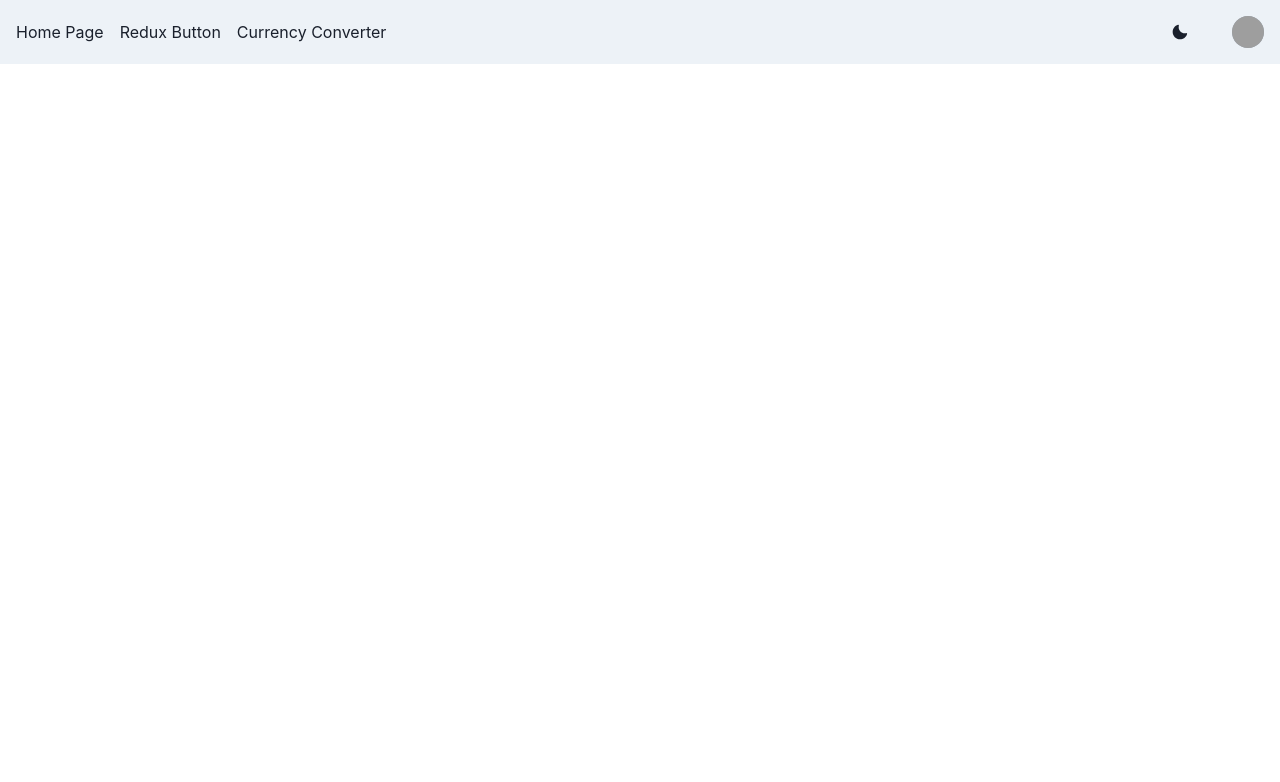
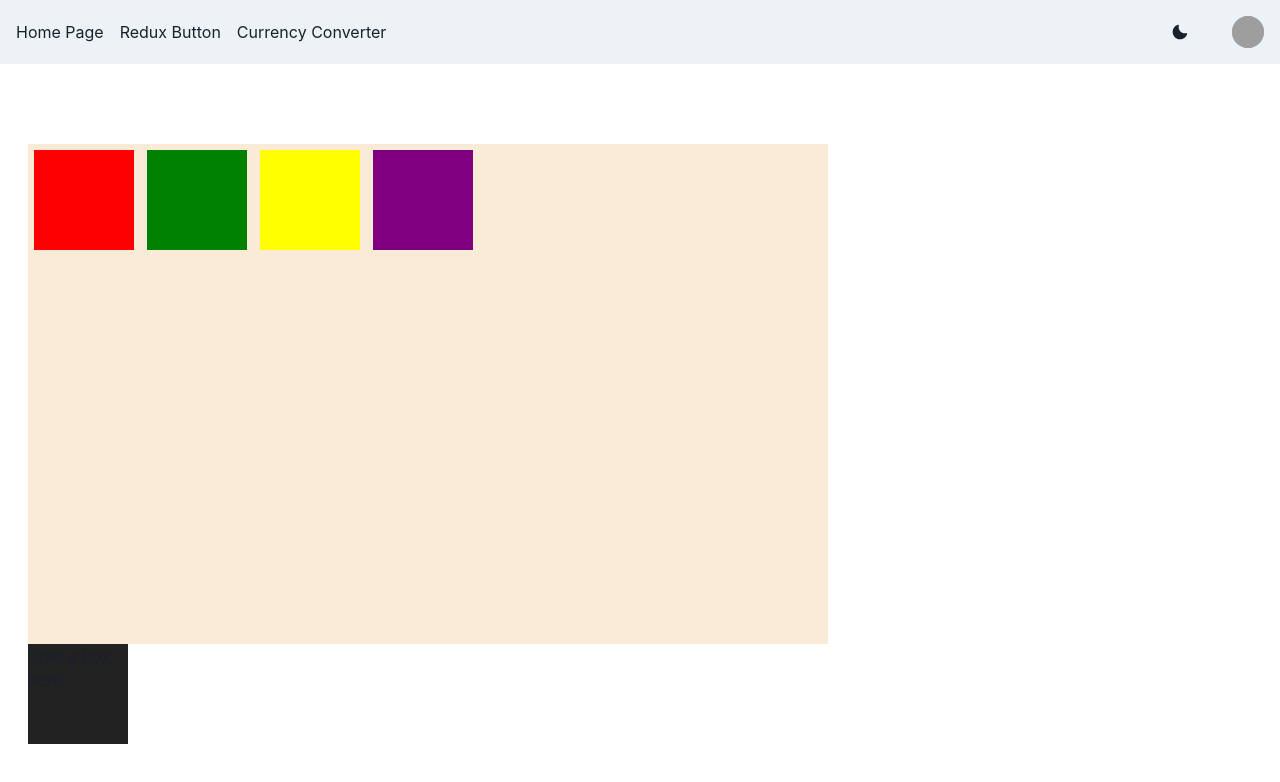
Before and after one commit to christinehongs/capstone, a React (Create React App) app in the folder client/: page /shopping in a window 1280 px wide. Shown: the top 782 px of the page. Built offline with nearby package versions, Linux system fonts and the light colour scheme; grey boxes are pictures that could not be loaded.

Commit message:
adds dnd dep, creates dnd components

```diff
--- a/client/package.json
+++ b/client/package.json
@@ -15,6 +15,8 @@
     "framer-motion": "^5.5.5",
     "mongoose": "^6.1.4",
     "react": "^17.0.2",
+    "react-dnd": "^14.0.4",
+    "react-dnd-html5-backend": "^14.0.2",
     "react-dom": "^17.0.2",
     "react-redux": "^7.2.6",
     "react-router-dom": "^6.2.1",
--- /dev/null
+++ b/client/src/components/Basket/index.js
@@ -0,0 +1,35 @@
+import React from 'react';
+import { useDrop } from 'react-dnd';
+import { Box } from '@chakra-ui/react';
+
+export const Basket = () => {
+  const [{ canDrop, isOver }, drop] = useDrop(() => ({
+    accept: 'fruit',
+    drop: () => ({ name: 'Basket' }),
+    collect: (monitor) => ({
+      isOver: monitor.isOver(),
+      canDrop: monitor.canDrop(),
+    }),
+  }));
+
+  const isActive = canDrop && isOver;
+
+  let backgroundColor = '#222';
+
+  if (isActive) {
+    backgroundColor = 'darkgreen';
+  } else if (canDrop) {
+    backgroundColor = 'darkkhaki';
+  }
+  return (
+    <Box
+      ref={drop}
+      role={'Basket'}
+      height="100px"
+      width="100px"
+      background={backgroundColor}
+    >
+      {isActive ? 'Release to drop' : 'Drag a box here'}
+    </Box>
+  );
+};
--- /dev/null
+++ b/client/src/components/Item/index.js
@@ -0,0 +1,39 @@
+import React from 'react';
+import { Box } from '@chakra-ui/react';
+import { useDrag } from 'react-dnd';
+
+const Item = ({ bg, name }) => {
+  const [{ isDragging }, drag] = useDrag(() => ({
+    type: 'fruit',
+    item: { name },
+    end: (item, monitor) => {
+      const dropResult = monitor.getDropResult();
+      if (item && dropResult) {
+        console.log(`${item.name} added to ${dropResult.name}`);
+      }
+    },
+    collect: (monitor) => ({
+      isDragging: monitor.isDragging(),
+      handlerId: monitor.getHandlerId(),
+    }),
+  }));
+
+  React.useEffect(() => {
+    console.log(isDragging, name);
+  }, [isDragging]);
+
+  return (
+    <Box
+      className="fruit"
+      background={isDragging ? 'gray' : bg}
+      ref={drag}
+      height={['50px', null, '70px', '100px']}
+      width={['50px', null, '70px', '100px']}
+      m="0.4rem"
+      cursor="pointer"
+      opacity={isDragging ? 0.25 : 1}
+    />
+  );
+};
+
+export default Item;
--- /dev/null
+++ b/client/src/components/callingData.js
@@ -0,0 +1,30 @@
+import React, { useEffect } from 'react';
+import { useDispatch, useSelector } from 'react-redux';
+import { sampleAction } from '../redux/actions/templateActions';
+import { Button } from '@chakra-ui/react';
+
+function Sample() {
+  const count = useSelector((state) => state.templateReducer.count);
+  const dispatch = useDispatch();
+
+  //componentDidMount if dependency list is empty
+  useEffect(() => {
+    //component did unmount used as a cleanup function
+    // return () => {
+    //     cleanup
+    // }
+  }, []);
+
+  return (
+    <>
+      <h1>Template function</h1>
+      <br />
+      <h1>{count}</h1>
+      <Button onClick={() => dispatch(sampleAction(3))}>
+        Click to increment/change global state
+      </Button>
+    </>
+  );
+}
+
+export default Sample;
--- a/client/src/index.js
+++ b/client/src/index.js
@@ -1,15 +1,18 @@
 import React from 'react';
 import ReactDOM from 'react-dom';
-import {Provider} from 'react-redux';
+import { Provider } from 'react-redux';
 import App from './App';
-import { BrowserRouter as Router, Route, Routes } from 'react-router-dom'
-import BaseLayout from './components/layout/BaseLayout'
-import Sample from './components/Sample'
-import Converter from './components/currencyConverter'
-import store from './redux/store'
-import { ChakraProvider } from '@chakra-ui/react'
-import theme from './utils/theme'
-
+import { BrowserRouter as Router, Route, Routes } from 'react-router-dom';
+import BaseLayout from './components/layout/BaseLayout';
+import Sample from './components/Sample';
+import Converter from './components/currencyConverter';
+import callingData from './components/callingData';
+import store from './redux/store';
+import { ChakraProvider } from '@chakra-ui/react';
+import theme from './utils/theme';
+import ItemSelect from './pages/ItemSelect';
+import { DndProvider } from 'react-dnd';
+import { HTML5Backend } from 'react-dnd-html5-backend';
 
 ReactDOM.render(
   <React.StrictMode>
@@ -17,15 +20,19 @@ ReactDOM.render(
       <Provider store={store} resetCSS={true} theme={theme}>
         <Router>
           <BaseLayout>
-            <Routes>
-              <Route path="/" element={<App />} />
-              <Route path="/sample" element={<Sample />} />
-              <Route path="/converter" element={<Converter />} />
-            </Routes>
+            <DndProvider backend={HTML5Backend}>
+              <Routes>
+                <Route path="/" element={<App />} />
+                <Route path="/sample" element={<Sample />} />
+                <Route path="/converter" element={<Converter />} />
+                <Route path="/calling-data" element={<callingData />} />
+                <Route path="/shopping" element={<ItemSelect />} />
+              </Routes>
+            </DndProvider>
           </BaseLayout>
         </Router>
       </Provider>
     </ChakraProvider>
   </React.StrictMode>,
-  document.getElementById("root")
+  document.getElementById('root'),
 );
--- /dev/null
+++ b/client/src/pages/ItemSelect.js
@@ -0,0 +1,46 @@
+import React from 'react';
+import { Box } from '@chakra-ui/react';
+import { css } from '@emotion/react';
+import Item from '../components/Item';
+import { Basket } from '../components/Basket';
+
+const wrapper = css`
+  width: 100%;
+  -webkit-box-sizing: border-box;
+  -moz-box-sizing: border-box;
+  box-sizing: border-box;
+  overflow: hidden;
+`;
+
+const fruitsContainer = css`
+  max-width: 800px;
+  display: flex;
+  align-items: flex-start;
+  justify-content: flex-start;
+  flex-wrap: wrap;
+  width: 100%;
+  min-height: 500px;
+  background-color: antiquewhite;
+
+  .fruit {
+    transition: all 0.2s ease-in-out;
+  }
+`;
+
+const ItemSelect = () => {
+  return (
+    <>
+      <Box css={wrapper} p={7} mt={7}>
+        <Box css={fruitsContainer}>
+          <Item name="apple" bg="red" />
+          <Item name="pear" bg="green" />
+          <Item name="banana" bg="yellow" />
+          <Item name="grapes" bg="purple" />
+        </Box>
+        <Basket />
+      </Box>
+    </>
+  );
+};
+
+export default ItemSelect;
```
Also changed, not shown: 1 other file (tests, documents, lock files or other folders).
